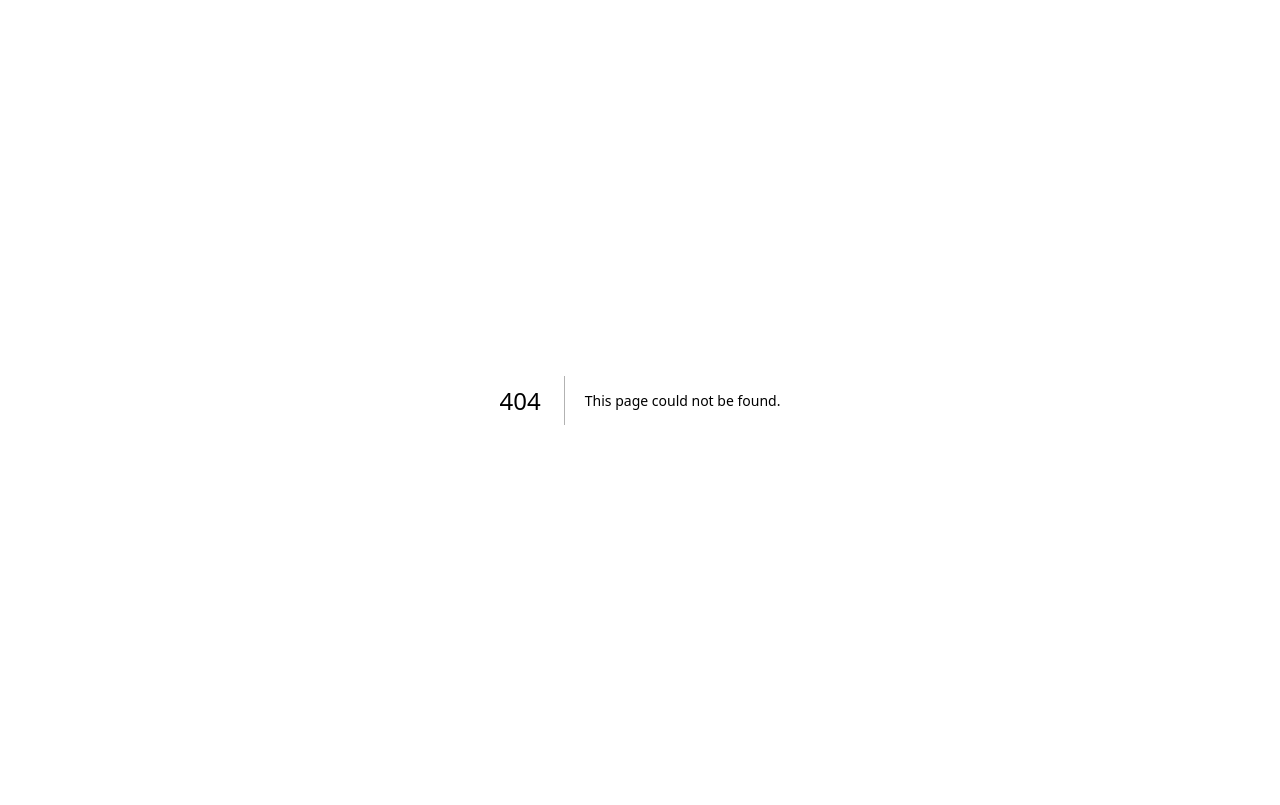
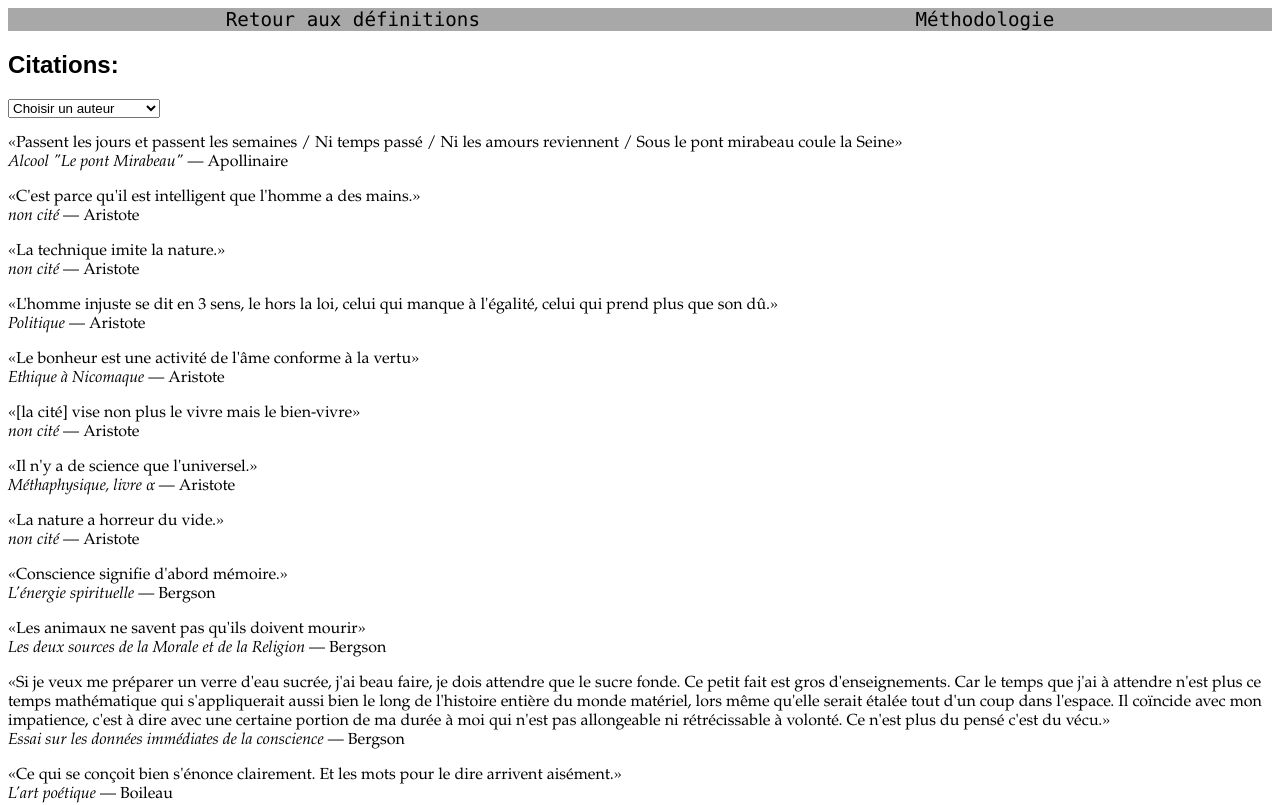
Before and after one commit to awing-ding/def_philo, a Next.js app: page /citations in a window 1280 px wide. Before the commit this address had no page. Shown: the top 805 px of the page. Built offline with nearby package versions, Linux system fonts and the light colour scheme.

Commit message:
page citations

```diff
--- /dev/null
+++ b/pages/citations.tsx
@@ -0,0 +1,91 @@
+import definition from '../app/data.json';
+import '../app/globals.css';
+import style from 'app/style.module.css';
+import { ReactNode } from 'react';
+import Link from 'next/link';
+
+interface Citation {
+    auteur : string,
+    citation : string,
+    notion : Array<string>,
+    ouvrage : string,
+    latin? : string
+}
+
+async function handleAuthorSelection() {
+    let elements = document.querySelectorAll('main > div');
+    const author_selector = document.getElementById('author-select') as HTMLSelectElement;
+    const author_selector_value = author_selector.value;
+    elements.forEach(el => {
+        let element = el as HTMLElement;
+        let author = element.getAttribute('data-auteur');
+        if (author_selector_value === 'none' || author_selector_value === 'all' || author === author_selector_value){
+            element.style.display = 'inherit';
+        }
+        else element.style.display = 'none';
+    });
+}
+
+
+function selectAuthor(){
+    let authors = [];
+    for (let i = 0; i < definition.citations.length; i++) {
+        let j = definition.citations[i].auteur;
+        if (!authors.includes(j)){
+            authors.push(definition.citations[i].auteur);
+        }
+    }
+    return (
+        <select name="author" id="author-select" onChange={handleAuthorSelection}>
+            <option value="none">Choisir un auteur</option>
+            <option value="all">Afficher tout</option>
+            {authors.map((author) => {
+                return (
+                    <option value={author} key={author}>{author}</option>
+                )
+            })}
+        </select>
+    )
+}
+
+function sortCitationByAuthor(a : Citation, b : Citation){
+    if (a.auteur < b.auteur) return -1;
+    if (a.auteur > b.auteur) return 1;
+    return 0;
+}
+
+const citation_renderer : ReactNode = definition.citations.sort(sortCitationByAuthor).map((citation) => {
+    if ("latin" in citation){
+        return (
+            <div key={citation.citation} data-notion={citation.notion} data-auteur={citation.auteur}>
+                <p className={style.citation}>
+                <span className={style.latin}>«{citation.latin}»</span><br />
+                <span className={style.citation}>{citation.citation}</span><br /><span className={style.ouvrage}>  {citation.ouvrage}</span> — <span className={style.definition}>{citation.auteur}</span></p>
+            </div>
+        );
+    }
+    else {
+        return (
+            <div key={citation.citation} data-notion={citation.notion} data-auteur={citation.auteur}>
+                <p className={style.citation}><span className={style.citation}>{citation.citation}</span><br /><span className={style.ouvrage}>  {citation.ouvrage}</span> — <span className={style.definition}>{citation.auteur}</span></p>
+            </div>
+        );
+    }
+});
+
+export default function renderer(){
+    return (
+        <div>
+            <nav>
+                <div>
+                <Link href="/">Retour aux définitions</Link>
+                <Link href="/methodologie"> Méthodologie </Link>
+                </div>
+            </nav>
+            <h2>Citations:</h2>
+            {selectAuthor()}
+            {citation_renderer}
+        </div>
+    )
+
+}
```
